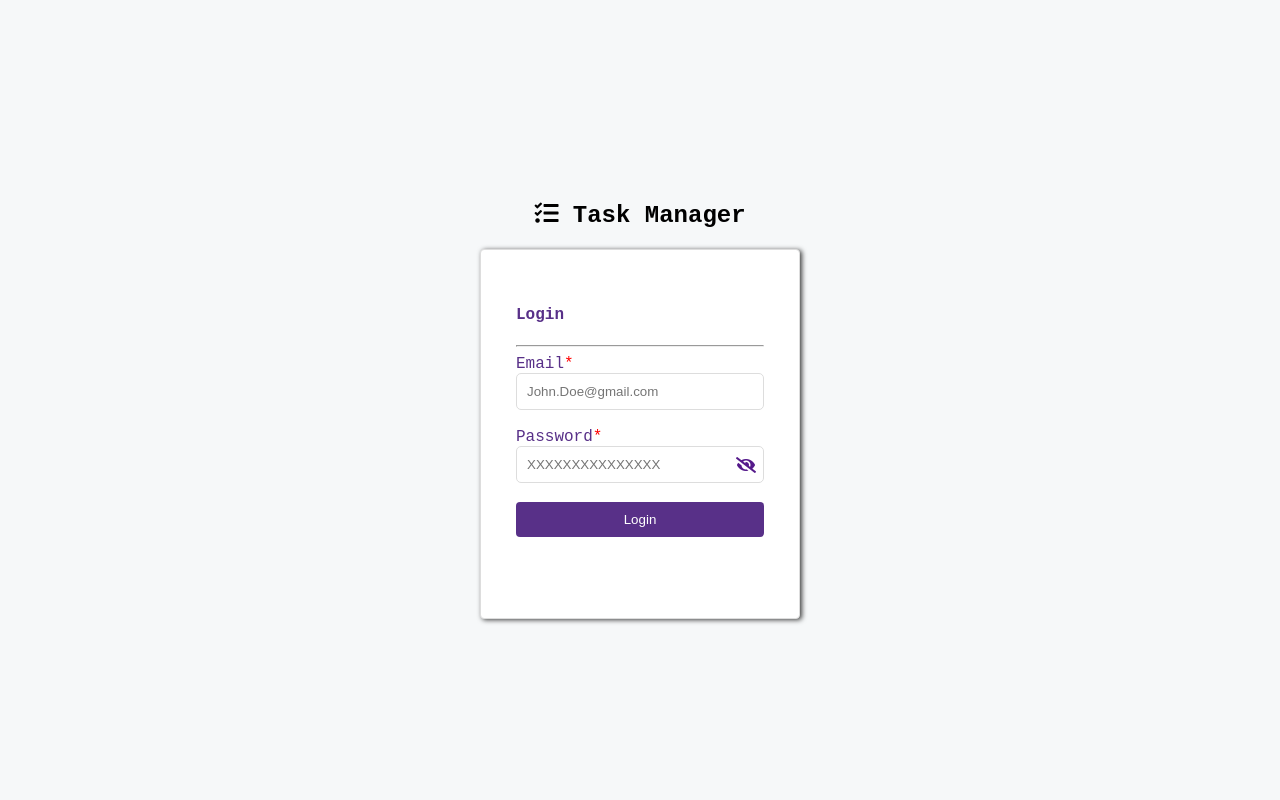
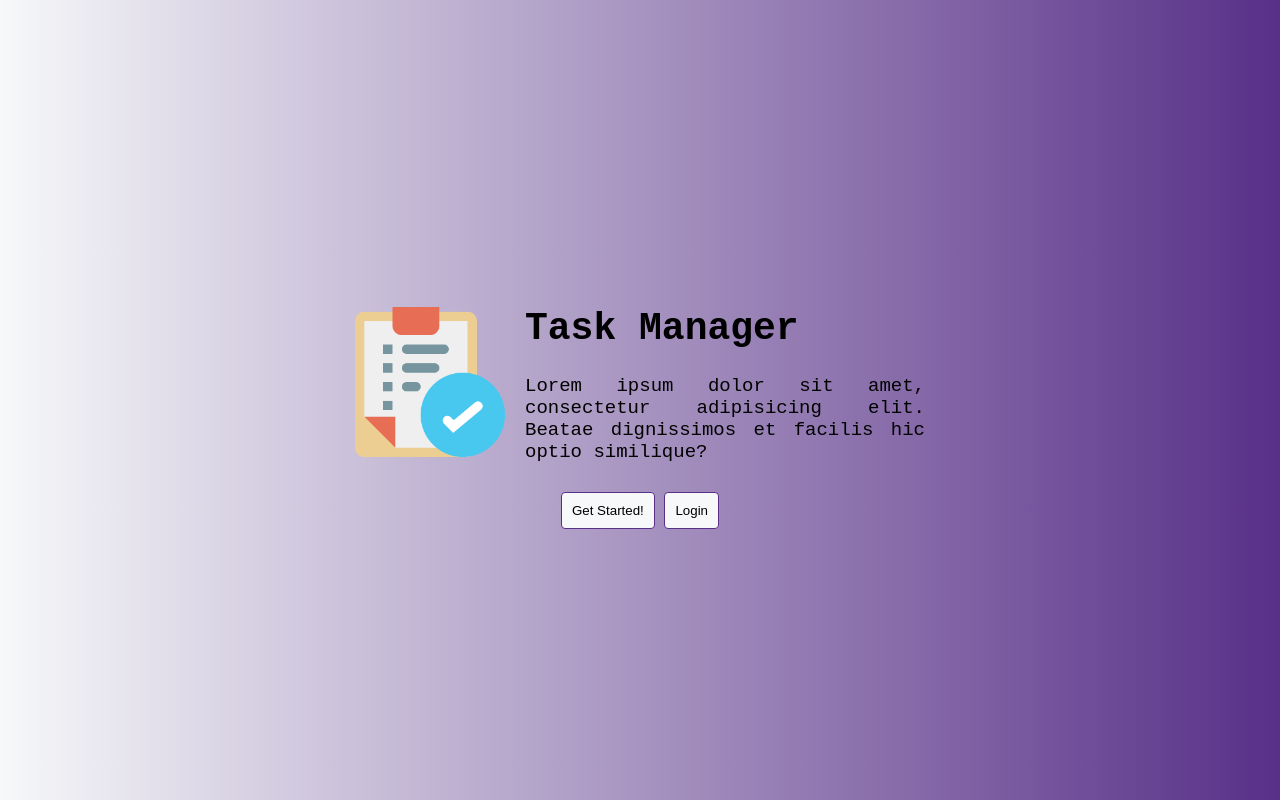
Before and after one commit to EmmanuelOkuchukwu/prayer-tracker-app, a React (Create React App) app in the folder view/: page /landing in a window 1280 px wide. Before the commit this address led to /. Built offline with nearby package versions, Linux system fonts and the light colour scheme; no server answers.

Commit message:
started creating the home page

```diff
--- a/view/src/App.js
+++ b/view/src/App.js
@@ -5,24 +5,29 @@ import { BrowserRouter as Router, Routes, Route } from 'react-router-dom';
 import Login from './pages/auth/Login';
 import Register from './pages/auth/Register';
 import Dashboard from './pages/dashboard/Dashboard';
+import CreateTask from './pages/dashboard/CreateTask';
+import Home from './pages/Home/Home';
 import auth from './API/auth';
 import { history } from './HistoryUtil';
-import CreateTask from './pages/dashboard/CreateTask';
+import { PrivateRoute } from './pages/auth/PrivateRoute';
 
 function App() {
-    const currentUser = auth.getCurrentUser();
-    if (!currentUser) {
-        history.push('/');
-    }
+    // const currentUser = localStorage.getItem('jwt');
+    // if (!currentUser) {
+    //     history.push('/');
+    // } else {
+    //     history.push('/dashboard');
+    // }
   return (
     <div>
         <GlobalStyles />
         <Router>
             <Fragment>
                 <Routes>
+                    <Route path="/landing" element={ <Home /> } />
                     <Route exact path="/" element={ <Login /> } />
                     <Route path="/register" element={ <Register /> } />
-                    <Route path='/dashboard' element={ <Dashboard /> } />
+                    <Route path='/dashboard' element={ <PrivateRoute> <Dashboard /> </PrivateRoute> } />
                     <Route path="/create-task" element={ <CreateTask /> } />
                 </Routes>
             </Fragment>
--- /dev/null
+++ b/view/src/pages/Home/Home.jsx
@@ -0,0 +1,27 @@
+import React from 'react';
+import { HomeHeader } from './styles';
+import TaskIcon from '../../assets/completed-task.png';
+import { useNavigate } from 'react-router-dom';
+
+function Home() {
+    const navigate = useNavigate()
+    return (
+        <HomeHeader>
+            <div className="main-head">
+                <div className="icon-container">
+                    <img src={TaskIcon} alt="img" className="task-icon" width="600" height="400" />
+                </div>
+                <div className="title-container">
+                    <h1>Task Manager</h1>
+                    <p>Lorem ipsum dolor sit amet, consectetur adipisicing elit. Beatae dignissimos et facilis hic optio similique?</p>
+                </div>
+            </div>
+            <div className="menu-container">
+                <button className="btn-get-started" onClick={() => navigate('/register')}>Get Started!</button>{' '}
+                <button className="btn-get-started" onClick={() => navigate('/')}>Login</button>
+            </div>
+        </HomeHeader>
+    );
+}
+
+export default Home;
--- /dev/null
+++ b/view/src/pages/Home/styles.js
@@ -0,0 +1,43 @@
+import styled from 'styled-components';
+
+export const HomeHeader = styled.main`
+  min-height: 500px;
+  height: 100vh;
+  background-image: linear-gradient(270deg, #583088, #F6F8F9);
+  display: flex;
+  align-items: center;
+  justify-content: center;
+  flex-direction: column;
+  .main-head {
+    display: flex;
+    align-items: center;
+    justify-content: center;
+  }
+  .icon-container {
+    width: 150px;
+    height: 150px;
+    margin: 10px;
+  }
+  .task-icon {
+    width: 100%;
+    height: auto;
+  }
+  .title-container {
+    width: 400px;
+    text-align: justify;
+    font-size: 19px;
+    margin: 10px;
+  }
+  .btn-get-started{
+    padding: 10px;
+    border-radius: 4px;
+    border: 1px solid ${props => props.theme.main};
+    background-color: ${props => props.theme.primary};
+    cursor: pointer;
+    &:hover {
+      background-color: ${props => props.theme.main};
+      color: ${props => props.theme.primary};
+      transition: all 0.2s ease-in-out;
+    }
+  }
+`;
--- a/view/src/pages/auth/PrivateRoute.js
+++ b/view/src/pages/auth/PrivateRoute.js
@@ -1,13 +1,14 @@
 import React from 'react';
-import { Navigate, Route } from 'react-router-dom';
-import auth from "../../API/auth";
+import { Navigate, useLocation } from 'react-router-dom';
+import auth from '../../API/auth';
 
-export const PrivateRoute = ({ component: Component, ...rest }) => (
-    <Route {...rest} render={props => {
-        const currentUser = auth.getCurrentUser();
-        if(!currentUser) {
-            return (<Navigate to={{ pathname: "/", state: { from: props.location } }} />)
-        }
-        return <Component {...props} />
-    }} />
-);
+export const PrivateRoute = ({ children }) => {
+    let currentUser = auth.getCurrentUser();
+    let location = useLocation();
+
+    if (!currentUser) {
+        return <Navigate to="/" state={{ from: location }} />;
+    }
+
+    return children;
+};
```
Also changed, not shown: view/src/assets/completed-task.png (added), view/src/components/nav/styles.js (line endings or trailing spaces), view/src/pages/auth/Login.jsx (line endings or trailing spaces).
